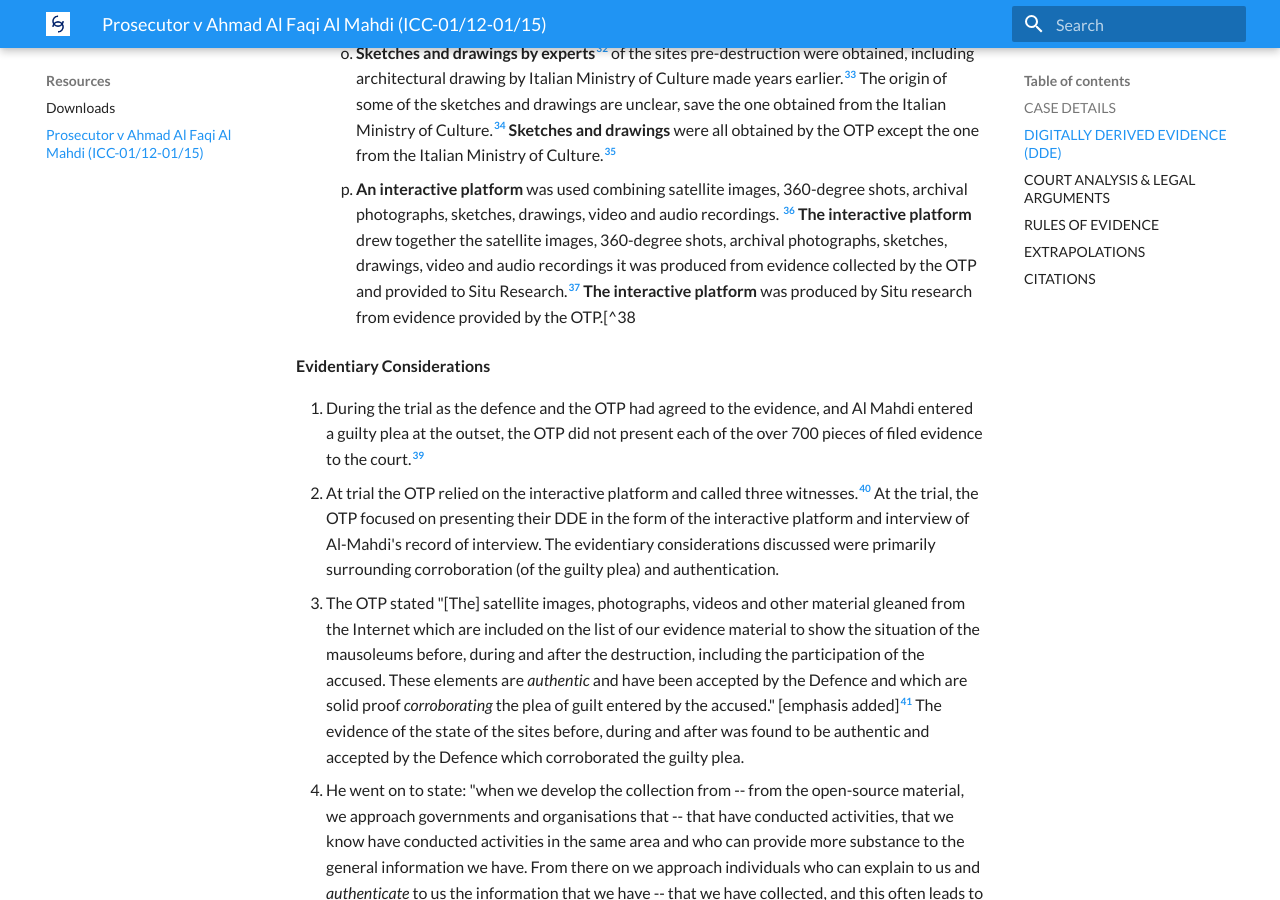
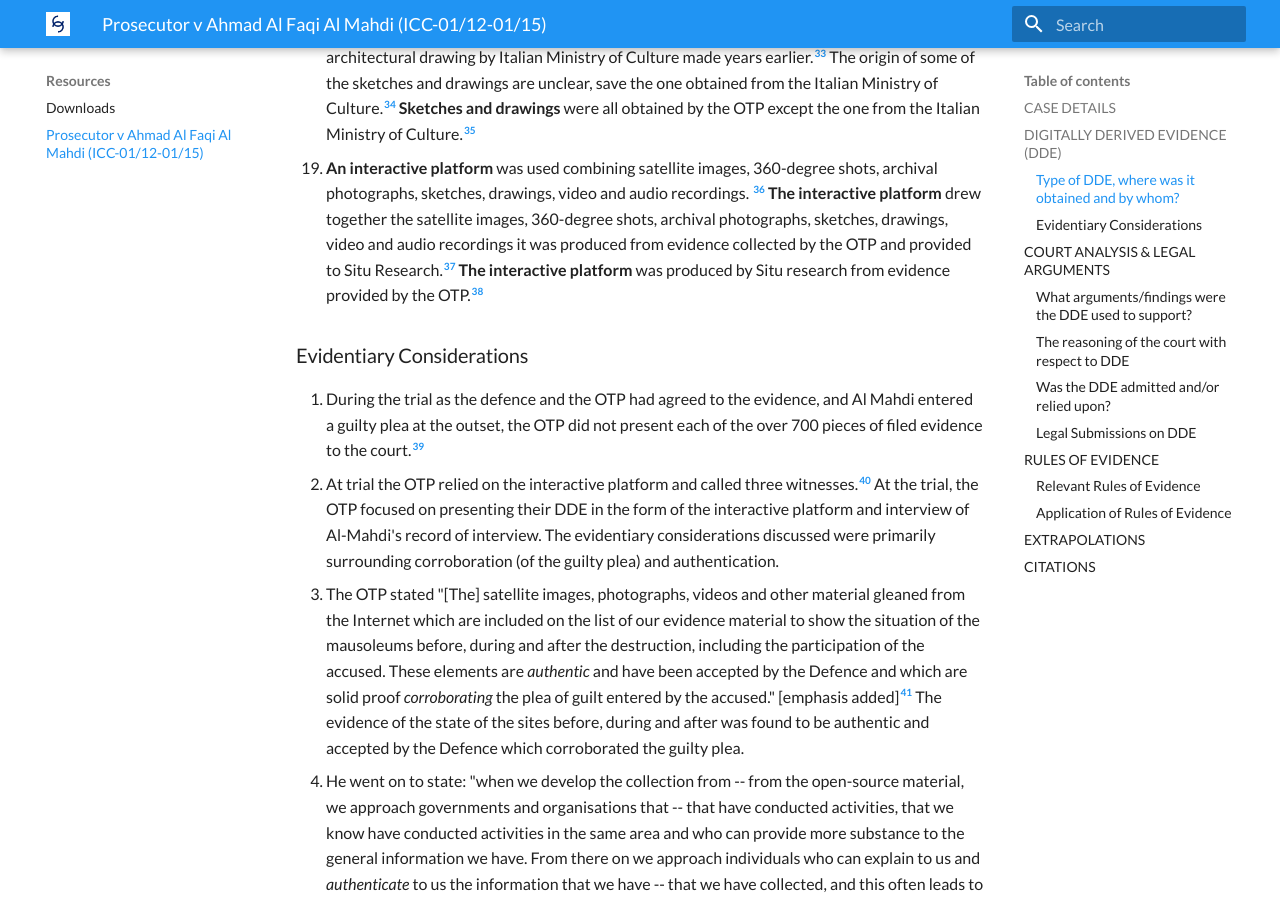
Before and after one commit to ksjlim/internationalcasesummaries, an MkDocs documentation site: the page built from docs/resources/al-mahdi.md, in a window 1280 px wide and 900 px high, scrolled down 1672 px. Built offline with MkDocs 1.6.1 and Material for MkDocs 9.7.7, drawn with Linux system fonts in a browser that asks for light colours; part of the change alters nothing that is shown.

Commit message:
Update al-mahdi.md

```diff
--- a/docs/resources/al-mahdi.md
+++ b/docs/resources/al-mahdi.md
@@ -12,32 +12,32 @@
 
 ## DIGITALLY DERIVED EVIDENCE (DDE)
 
-**Type of DDE, where was it obtained and by whom?**
+### Type of DDE, where was it obtained and by whom?
 
-1.  A 'Consolidated and Updated Joint list of Evidence' was filed by the Prosecution and Defence as 'Confidential Annex A' on 7 September 2016, this is not available in a public form.[^2]
+1. A 'Consolidated and Updated Joint list of Evidence' was filed by the Prosecution and Defence as 'Confidential Annex A' on 7 September 2016, this is not available in a public form.[^2]
 
-2.  714 items of evidence including photographs, video and satellite images were filed by the Prosecution and agreed by the Defence. Not all evidence was discussed during the trial due to Al Mahdi pleading guilty and because the evidence was previously agreed.[^3]
+2. 714 items of evidence including photographs, video and satellite images were filed by the Prosecution and agreed by the Defence. Not all evidence was discussed during the trial due to Al Mahdi pleading guilty and because the evidence was previously agreed.[^3]
 
-3.  Videos from various media were filmed at the destroyed sites and were located by the OTP on the internet.[^4] Video and audio material from various media was open source and collected from the internet by the OTP during their investigation.[^5] Video Recordings on the internet by various media companies showing the destruction at the time or after the attack[^6], including:
+3. Videos from various media were filmed at the destroyed sites and were located by the OTP on the internet.[^4] Video and audio material from various media was open source and collected from the internet by the OTP during their investigation.[^5] Video Recordings on the internet by various media companies showing the destruction at the time or after the attack[^6], including:
 
-    1. **France 24 television network**[^7] (0011-0459) with transcript[^8];
-    2. **An Arabic network report**[^9] (0011-0177), with transcript[^10];
-    3. **France 2 network excerpt** from the program Envoyé special (0009-1749) with transcript;[^11]
-    4. **Arabic news report excerpt** (0015-0495)[^12] with transcript; [^13]
-    5. **M6 channel excerpt** from Enquête Exclusive (0001-7037); [^14]
-    6. **TF1 channel excerpt** (0001-6925); [^15]
-    7. **journeyman.tv excerpt** (0017-0027); [^16]
-    7. **interview with Al Mahdi at mausoleum site** where he justifies the attack, complete with transcript.[^17] From the trial transcripts it is unclear from where this video originates.
-    7. **Radio France International**, along with a transcript.[^18]
-    7. **Geo-localisation report from expert witness P-193**, making it possible to geolocate each video and some images[^19] with regard to precise mausoleums created by the witness using video provided to them by OTP.[^20] **Geo-localisation report** was produced by witness P-193 using the various videos obtained by the OTP.[^21]
-    7. **Expert witness report by witness P-75** was produced using the videos located on the internet and obtained by the OTP.[^22] And this **expert witness report P-75** made it possible to state the dates of the videos and ascribe a time frame of June and July 2012 to them.[^23]
-    7. **Satellite images** showing mausoleums pre- and post-destruction were obtained[^24] **having been** collected by a specialised agency.[^25]
-    7. **Panoramic photographs** were taken from the various sites of destruction by OTP experts.[^26] **360-degree panoramic shots** of various sites were taken by OTP experts.[^27] **360-degree panoramic shots** were obtained by OTP experts at the sites.[^28]
-    7. **Archive photographs** were taken of the various sites in Timbuktu, pre-and post- their destruction, some were obtained from the Malian Ministry of Culture. [^29] **Archive photographs** were taken of the various sites in Timbuktu, pre-and post- their destruction, some were obtained from the Malian Ministry of Culture. [^30] **Archive photographs** were obtained by the OTP and some from the Malian Ministry of Culture.[^31]
-    7. **Sketches and drawings by experts**[^32] of the sites pre-destruction were obtained, including architectural drawing by Italian Ministry of Culture made years earlier.[^33] The origin of some of the sketches and drawings are unclear, save the one obtained from the Italian Ministry of Culture.[^34] **Sketches and drawings** were all obtained by the OTP except the one from the Italian Ministry of Culture.[^35]
-    7. **An interactive platform** was used combining satellite images, 360-degree shots, archival photographs, sketches, drawings, video and audio recordings. [^36] **The interactive platform** drew together the satellite images, 360-degree shots, archival photographs, sketches, drawings, video and audio recordings it was produced from evidence collected by the OTP and provided to Situ Research.[^37] **The interactive platform** was produced by Situ research from evidence provided by the OTP.[^38
+   1. **France 24 television network**[^7] (0011-0459) with transcript[^8];
+   2. **An Arabic network report**[^9] (0011-0177), with transcript[^10];
+   3. **France 2 network excerpt** from the program Envoyé special (0009-1749) with transcript;[^11]
+   4. **Arabic news report excerpt** (0015-0495)[^12] with transcript; [^13]
+   5. **M6 channel excerpt** from Enquête Exclusive (0001-7037); [^14]
+   6. **TF1 channel excerpt** (0001-6925); [^15]
+   7. **journeyman.tv excerpt** (0017-0027); [^16]
+   8. **interview with Al Mahdi at mausoleum site** where he justifies the attack, complete with transcript.[^17] From the trial transcripts it is unclear from where this video originates.
+   9. **Radio France International**, along with a transcript.[^18]
+   10. **Geo-localisation report from expert witness P-193**, making it possible to geolocate each video and some images[^19] with regard to precise mausoleums created by the witness using video provided to them by OTP.[^20] **Geo-localisation report** was produced by witness P-193 using the various videos obtained by the OTP.[^21]
+   11. **Expert witness report by witness P-75** was produced using the videos located on the internet and obtained by the OTP.[^22] And this **expert witness report P-75** made it possible to state the dates of the videos and ascribe a time frame of June and July 2012 to them.[^23]
+   12. **Satellite images** showing mausoleums pre- and post-destruction were obtained[^24] **having been** collected by a specialised agency.[^25]
+   13. **Panoramic photographs** were taken from the various sites of destruction by OTP experts.[^26] **360-degree panoramic shots** of various sites were taken by OTP experts.[^27] **360-degree panoramic shots** were obtained by OTP experts at the sites.[^28]
+   14. **Archive photographs** were taken of the various sites in Timbuktu, pre-and post- their destruction, some were obtained from the Malian Ministry of Culture. [^29] **Archive photographs** were taken of the various sites in Timbuktu, pre-and post- their destruction, some were obtained from the Malian Ministry of Culture. [^30] **Archive photographs** were obtained by the OTP and some from the Malian Ministry of Culture.[^31]
+   15. **Sketches and drawings by experts**[^32] of the sites pre-destruction were obtained, including architectural drawing by Italian Ministry of Culture made years earlier.[^33] The origin of some of the sketches and drawings are unclear, save the one obtained from the Italian Ministry of Culture.[^34] **Sketches and drawings** were all obtained by the OTP except the one from the Italian Ministry of Culture.[^35]
+   16. **An interactive platform** was used combining satellite images, 360-degree shots, archival photographs, sketches, drawings, video and audio recordings. [^36] **The interactive platform** drew together the satellite images, 360-degree shots, archival photographs, sketches, drawings, video and audio recordings it was produced from evidence collected by the OTP and provided to Situ Research.[^37] **The interactive platform** was produced by Situ research from evidence provided by the OTP.[^38]
 
-**Evidentiary Considerations**
+### Evidentiary Considerations
 
 37. During the trial as the defence and the OTP had agreed to the evidence, and Al Mahdi entered a guilty plea at the outset, the OTP did not present each of the over 700 pieces of filed evidence to the court.[^39]
 38. At trial the OTP relied on the interactive platform and called three witnesses.[^40] At the trial, the OTP focused on presenting their DDE in the form of the interactive platform and interview of Al-Mahdi's record of interview. The evidentiary considerations discussed were primarily surrounding corroboration (of the guilty plea) and authentication.
@@ -46,31 +46,31 @@
 41. The above paragraph provides that an investigation begins with open-source evidence and subsequently moves to individual and government sources who can provide further information including using expert witnesses to authenticate information gathered.
 42. The witness went on to state, "We have an expert report on metadata of images and video material. This has played an important role for us as far as possible to determine the exact dates of, on the one hand, the so-called occupation of the city, but also the exact events that are the subject of this case"[^43]
 43. The witness was also asked by the prosecution about whether Mr Al Mahdi had been played several videos of the destruction of the sites during his record of interview and whether he was able to identify himself as participating in the videos. The witness confirmed that Mr Al Mahdi was able to identify himself and did so a number of times.[^44]
-52. The above quotes in paragraph 18 confirm the geo-localisation report (witness P-193) and the expert report on the videos (P-75). They were used to confirm the location of the attacks on the sites and at what date they occurred. This corroborated the open-source material and was used to confirm its authenticity.
+44. The above quotes in paragraph 18 confirm the geo-localisation report (witness P-193) and the expert report on the videos (P-75). They were used to confirm the location of the attacks on the sites and at what date they occurred. This corroborated the open-source material and was used to confirm its authenticity.
 
 ## COURT ANALYSIS & LEGAL ARGUMENTS
 
-**What arguments/findings were the DDE used to support?**
+### What arguments/findings were the DDE used to support?
 
 53. Article 65 of the Rome Statute regarding proceedings on an admission of guilt requires that the court determine, *inter alia* that an accused's "admission of guilt is supported by the facts of the case including from any materials presented by the Prosecutor which supplements the charges and which the accused accepts".[^45]
 
 54. The Trial Chamber stated, "in order to assess whether 'the admission of guilt is supported by the facts of the case', the Chamber heard three witnesses and considered the hundreds of documentary evidence items presented by the Prosecution and accepted by the Accused. For each of the established facts, the Chamber has relied upon: (i) the admissions of the Accused; (ii) the supplementary material presented by the Prosecution and accepted by the Accused and (iii) the testimony of the witnesses who appeared before this Chamber."[^46]
 
-56. The evidence, including the DDE before the Trial Chamber, is thus used to determine the 'established facts of the case' as required under Article 65(1) of the Rome Statute.
+55. The evidence, including the DDE before the Trial Chamber, is thus used to determine the 'established facts of the case' as required under Article 65(1) of the Rome Statute.
 
-58. The Court referred to Rule 63(4) of the Rules of Procedure and Evidence of the ICC: "a Chamber shall not impose a legal requirement that corroboration is required in order to prove any crime within the jurisdiction of the Court".[^47]
+56. The Court referred to Rule 63(4) of the Rules of Procedure and Evidence of the ICC: "a Chamber shall not impose a legal requirement that corroboration is required in order to prove any crime within the jurisdiction of the Court".[^47]
 
-59. The Trial Chamber further stated: "although there is no corroboration requirement when assessing evidence, the Chamber paid particular attention to whether evidence could establish the facts independently of the Accused's admissions."[^48]
+57. The Trial Chamber further stated: "although there is no corroboration requirement when assessing evidence, the Chamber paid particular attention to whether evidence could establish the facts independently of the Accused's admissions."[^48]
 
-60. The Article 65(2) of the Rome Statute states, "once satisfied the admission of guilt is supported by the facts of the case, the Trial Chamber should consider the admission of guilt, together with any additional evidence presented, as establishing all the essential facts that are required to prove the crime to which the admission of guilt relates, and may convict the accused of that crime."[^49]
+58. The Article 65(2) of the Rome Statute states, "once satisfied the admission of guilt is supported by the facts of the case, the Trial Chamber should consider the admission of guilt, together with any additional evidence presented, as establishing all the essential facts that are required to prove the crime to which the admission of guilt relates, and may convict the accused of that crime."[^49]
 
-61. The Chamber also found "beyond reasonable doubt that the admission of guilt, together with the additional evidence presented, satisfies the essential facts to prove the crime charged"[^50]
+59. The Chamber also found "beyond reasonable doubt that the admission of guilt, together with the additional evidence presented, satisfies the essential facts to prove the crime charged"[^50]
 
-64. The Chamber went on to emphasise "it considers the Agreement and Mr Al Mahdi's admissions to be both credible and reliable in full. Mr Al Mahdi went into extensive detail as to the events in question, often volunteering specific information not strictly necessary in order to prove the charge. The Chamber has been able to independently corroborate almost all of Mr Al Mahdi's account with the evidence before the Chamber, strongly indicating that the entire account is true."[^51]
+60. The Chamber went on to emphasise "it considers the Agreement and Mr Al Mahdi's admissions to be both credible and reliable in full. Mr Al Mahdi went into extensive detail as to the events in question, often volunteering specific information not strictly necessary in order to prove the charge. The Chamber has been able to independently corroborate almost all of Mr Al Mahdi's account with the evidence before the Chamber, strongly indicating that the entire account is true."[^51]
 
-65. The Court thus used the DDE to corroborate Mr Al Mahdi's admission of guilt and to assist in determining the established facts of the case.
+61. The Court thus used the DDE to corroborate Mr Al Mahdi's admission of guilt and to assist in determining the established facts of the case.
 
-**The reasoning of the court with respect to** **DDE**
+### The reasoning of the court with respect to **DDE**
 
 66. On 24 May 2016 at a Status Conference, the Pre-trial Chamber referred to Article 65 of the Rome Statute and asked the Prosecution and Defence whether the previously filed list of evidence could be accepted as having been presented by the Prosecutor and accepted by the Defence. Both parties agreed that it could.[^52]
 
@@ -82,16 +82,15 @@
 
 70. The Court did not consider the evidence beyond the above considerations as its admissibility was unchallenged.[^55][^56]
 
-**Was the DDE admitted** **and/or** **relied upon?**
+### Was the DDE admitted **and/or** **relied upon?**
 
 71. The Court appears to admit all 714 items of evidence that were agreed between the Prosecution and Defence. The Court says it has 714 items before it which it will consider in its determinations.[^57] However, it is unclear what evidence was specifically relied upon by the Court in coming to its determinations.
 
-74. The Chamber used the DDE to come to a determination under Article 65(1)(c) of the Rome Statute, regarding whether "the admission of guilt is supported by the facts of the case", it used the three witnesses called and considered "hundreds of documentary evidence items presented by the Prosecution and accepted by the Accused".[^58]
+72. The Chamber used the DDE to come to a determination under Article 65(1)(c) of the Rome Statute, regarding whether "the admission of guilt is supported by the facts of the case", it used the three witnesses called and considered "hundreds of documentary evidence items presented by the Prosecution and accepted by the Accused".[^58]
 
-75. The Chamber stated it used the evidence before it (which would include the DDE), to determine the established facts of the case and to independently corroborate Al Mahdi's evidence.[^59]
+73. The Chamber stated it used the evidence before it (which would include the DDE), to determine the established facts of the case and to independently corroborate Al Mahdi's evidence.[^59]
 
-
-**Legal** **Submissions on** **DDE**
+### Legal **Submissions on** **DDE**
 
 78. Prior to Trial, the Prosecution filed "*Version publique expurgée du Document présentant les conclusions factuelles et juridiques du Bureau du Procureur au soutien du Chef d'accusation"*[^60]. This document is subject to redaction and only available in French but outlines the nature and types of evidence collected that support the legal and factual allegations alleged and charged. The document alleges Al Mahdi was present at certain sites and corroborates this with:
     1. the geo-localisation report by witness P-0193;
@@ -99,15 +98,13 @@
     3. the expert report of P-0104475; and
     4. reports of P-0055, P-0057 476 and P-0102477 which contain the report of expert witness IT P-75. P-75's expert report used aerial imagery and knowledge of the sites to provide the precise indication of the dates of the attack and destruction in June and July 2012. It also assisted in refining the dates mentioned by witnesses including the date ranges provided by expert P-0064 on the basis of the satellite images.[^61]
 
-
 79. At trial the Prosecutor stated "in view of the guilty plea entered, the public must understand, therefore, today that the Prosecution does not intend to deal with each of the 700 pieces of evidence that have been filed before the Court, we will deal only with specific aspects; namely, starting with an interactive platform, the Prosecution will use satellite images, photographs, videos and other material gleaned from the internet which are included on the list of our evidence material to show the situation of the mausoleums before, during and after the destruction, including the participation of the accused. These elements are authentic and have been accepted by the Defence and which are solid proof corroborating the plea of guilt entered by the accused."[^62]
 
 80. Outside of corroborating the guilty plea, the Prosecution did not seek to discuss evidentiary considerations relating to the DDE.
 
+## RULES OF EVIDENCE
 
-##  RULES OF EVIDENCE
-
-**Relevant Rules of Evidence**
+### Relevant Rules of Evidence
 
 84. Article 65 of the Rome Statute 'Proceedings on an admission of guilt', specifically 65(1)(c)(ii), once an accused makes an admission of guilt, the Court must determine whether that admission is supported by the facts of the case including by evidence (including DDE) agreed between the Prosecution and Defence.
 
@@ -115,7 +112,7 @@
 
 86. Rule 23*bis* of the Regulations of the Court allows a party or the Registrar to mark evidence as "*ex parte*", "under seal" or "confidential" provided the legal or factual basis is also stated for the classification. Unless otherwise ordered by the Chamber this classification remains until the basis no longer exists and whoever instigated the classification seeks to have it reclassified. Any replies to "*ex parte*, confidential or under seal" documents should also have the same classification as the original document.
 
-**Application of Rules of Evidence**
+### Application of Rules of Evidence
 
 87. Article 65 was applied: DDE was used to determine the established facts of the case and whether the admission of guilt was supported by those established facts.[^63]
 
@@ -123,14 +120,13 @@
 
 89. Rule 23*bis* the Court's Regulations was applied in respect of the confidential list of evidence and prevented it from being disclosed to the public. This was in order not to compromise the safety of witnesses and continuing investigative operations of the OTP.[^65]
 
-##  EXTRAPOLATIONS
+## EXTRAPOLATIONS
 
 90. This is because the Trial Chamber rather than Pre-trial Judge must determine if the admission is supported by the facts of the case at the trial; any DDE before the Trial Chamber may assist in determining the facts of the case.[^66]
 
 91. As evidence is agreed and already admitted before the Trial Chamber, it is not required that all items of evidence are presented orally at court. The OTP may present only those important items in order to give the Court an overall picture of the events. [^67]
 
 92. Where the Court is satisfied that an admission of guilt is voluntarily made by the accused; after consultation with the Defence counsel; understanding the nature and consequence of the admission; and supported by the facts of the case put forward by the Prosecution, under Article 65(2) of the Rome Statute; the Court need only consider the relevance, probative value and potential prejudice of evidence, including photographs presented on the digital platform, along with any live testimony heard, when deliberating on whether to convict an accused.[^68]
-
 
 ## CITATIONS
 
```
